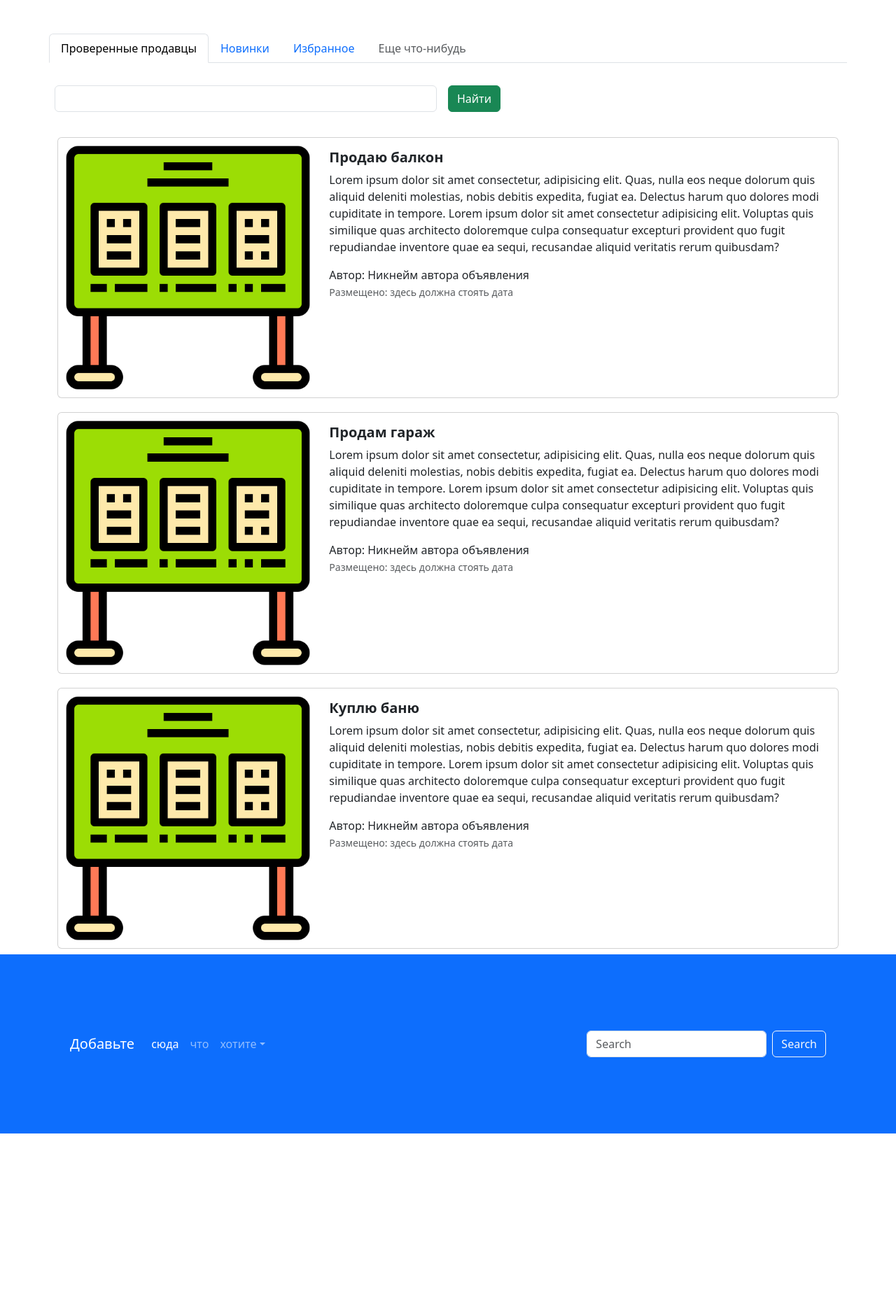
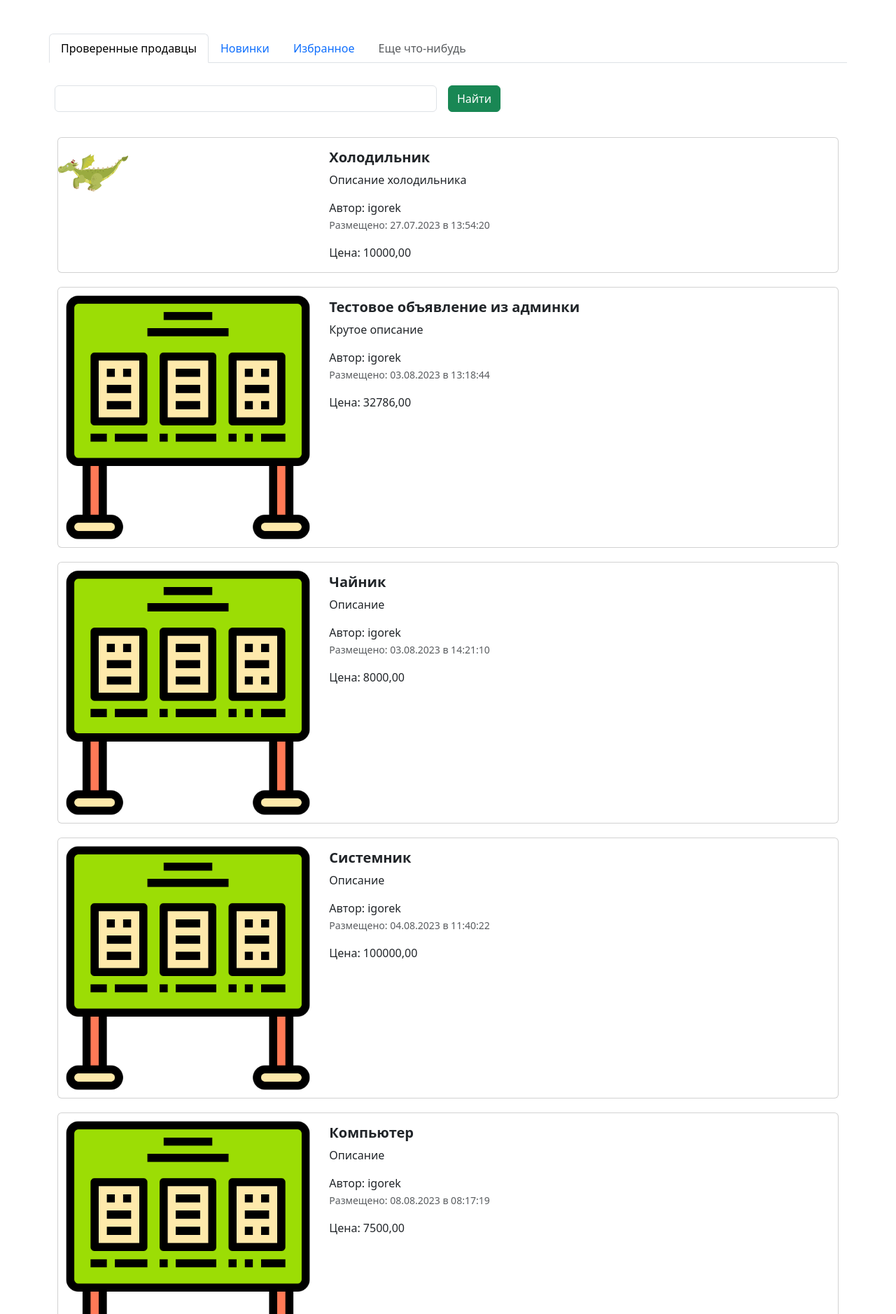
Before and after one commit to Airbus-a320/4_Modul_Igor_khozov, a Django app: page / in a window 1280 px wide. Shown: the part 700-2578 px from the top of the page at 70% size. Before the commit the page ends 2320 px from the top, so only its background shows below. Run offline with Django 4.2, Linux system fonts and the light colour scheme; data comes from the database, SQL or seed files in the repository; both versions use the stored data as it was after the commit; some libraries are stand-ins or nearby versions.

Commit message:
9 занятие

```diff
--- a/advertisment/advertisment/settings.py
+++ b/advertisment/advertisment/settings.py
@@ -125,3 +125,8 @@ STATICFILES_DIRS=[
 # https://docs.djangoproject.com/en/4.2/ref/settings/#default-auto-field
 
 DEFAULT_AUTO_FIELD = 'django.db.models.BigAutoField'
+
+#Media config
+
+MEDIA_ROOT = Path.joinpath(BASE_DIR,'media/')
+MEDIA_URL = 'media/'
--- a/advertisment/advertisment/urls.py
+++ b/advertisment/advertisment/urls.py
@@ -16,9 +16,13 @@ Including another URLconf
 """
 from django.contrib import admin
 from django.urls import path, include
+from django.conf import settings
+from django.conf.urls.static import static
 
 urlpatterns = [
     path('admin/', admin.site.urls),
     path('', include('app_advertisment.urls')),
     path('lesson_4', include('app_lesson_4.urls')),
 ]
+if settings. DEBUG:
+    urlpatterns += static(settings.MEDIA_URL, document_root=settings.MEDIA_ROOT)
--- a/advertisment/app_advertisment/admin.py
+++ b/advertisment/app_advertisment/admin.py
@@ -4,10 +4,11 @@ from .models import Advertisement
 # Register your models here.
 
 class AdvertisementAdmin(admin.ModelAdmin):
-    list_display = ['id', 'title', 'description', 'price', 'created_date','updated_date', 'auction']
+    list_display = ['id', 'title', 'description', 'price', 'created_date','updated_date','html_image', 'auction']
     list_filter = ['auction', 'created_at']
     actions = ['make_auction_as_false', 'make_auction_as_true']
     search_fields = ['title']
+
 
     @admin.action(description='Убрать возможность торга')
     def make_auction_as_false(self, request, queryset):
--- a/advertisment/app_advertisment/models.py
+++ b/advertisment/app_advertisment/models.py
@@ -2,8 +2,9 @@ from django.db import models
 from django.contrib import admin
 from django.utils.html import format_html
 from django.utils import timezone
+from django.contrib.auth import get_user_model
 
-
+User= get_user_model()
 class Advertisement(models.Model):
     title = models.CharField('Заголовок', max_length=128)
     description = models.TextField('Описание')
@@ -12,6 +13,8 @@ class Advertisement(models.Model):
     auction = models.BooleanField('Торг', help_text='Отъметьте, если торг уместен')
     created_at = models.DateTimeField('Дата и время создания', auto_now_add=True)
     updated_at = models.DateTimeField('Дата и время изменения', auto_now=True)
+    user= models.ForeignKey (User, verbose_name='Пользователь', on_delete=models.CASCADE)
+    image= models.ImageField('Изображение',upload_to='advertisements/')
 
     @admin.display(description='Дата создания')
     def created_date(self):
@@ -31,6 +34,13 @@ class Advertisement(models.Model):
             )
         return self.updated_at.strftime('%d.%m.%Y в %H:%M:%S')
 
+    @admin.display(description='Фотография')
+    def html_image(self):
+        if self.image:
+            return format_html(
+                '<img src="{url}" style="max-width: 80px; max-height: 80px;"', url=self.image.url
+            )
+
     def __str__(self):
         return f"Advertisement(id={self.id}, title={self.title}, price={self.price})"
 
--- a/advertisment/app_advertisment/views.py
+++ b/advertisment/app_advertisment/views.py
@@ -1,8 +1,9 @@
 from django.shortcuts import render
-from django.http import HttpResponse
-
+from .models import Advertisement
 
 def index(request):
-    return render(request, 'index.html')
+    advertisements = Advertisement.objects.all()
+    context={'advertisements': advertisements}
+    return render(request, 'index.html', context)
 def top_sellers(request):
     return render (request,'top-sellers.html')
--- a/advertisment/templates/index.html
+++ b/advertisment/templates/index.html
@@ -97,119 +97,32 @@
       </div>
     </form>
   </div>
+  {% for adv in advertisements %}
   <div class="col">
     <div class="card mb-2" style="max-width: 1200px; margin-top: 20px;">
       <div class="row g-0">
         <div class="col-md-4">
           <a href="advertisement.html" class="nav-link">
-            <img src="{% static 'img/123.png'%}" class="img-fluid rounded-start" alt="Card title">
+            <img src="{%if adv.image%} {{adv.image.url}} {%else%} {{'static/img/123.png'}} {%endif%}" class="img-fluid rounded-start" alt="Card title">
           </a>
         </div>
         <div class="col-md-8">
           <div class="card-body">
             <h5 class="card-title">
-              <a href="advertisement.html" class="nav-link"><strong>Продаю балкон</strong></a>
+              <a href="advertisement.html" class="nav-link"><strong>{{adv.title}}</strong></a>
             </h5>
             <a href="advertisement.html" class="nav-link">
               <p class="card-text">
-                Lorem ipsum dolor sit amet consectetur, adipisicing elit. Quas, nulla eos neque dolorum quis aliquid
-                deleniti molestias, nobis debitis expedita, fugiat ea. Delectus harum quo dolores modi cupiditate in
-                tempore. Lorem ipsum dolor sit amet consectetur adipisicing elit. Voluptas quis similique quas
-                architecto doloremque culpa consequatur excepturi provident quo fugit repudiandae inventore quae ea
-                sequi, recusandae aliquid veritatis rerum quibusdam?
+                {{adv.description}}
               </p>
-              <span>Автор: Никнейм автора объявления</span>
-              <p class="card-text"><small class="text-muted">Размещено: здесь должна стоять дата</small></p>
+              <span>Автор: {{adv.user}} </span>
+              <p class="card-text"><small class="text-muted">Размещено: {{adv.created_date}}</small></p>
+              <span>Цена: {{adv.price}} </span>
             </a>
           </div>
         </div>
       </div>
     </div>
-    <div class="card mb-2" style="max-width: 1200px; margin-top: 20px;">
-      <div class="row g-0">
-        <div class="col-md-4">
-          <a href="advertisement.html" class="nav-link">
-            <img src="{% static 'img/123.png'%}" class="img-fluid rounded-start" alt="Card title">
-          </a>
-        </div>
-        <div class="col-md-8">
-          <div class="card-body">
-            <h5 class="card-title">
-              <a href="advertisement.html" class="nav-link"><strong>Продам гараж</strong></a>
-            </h5>
-            <a href="advertisement.html" class="nav-link">
-              <p class="card-text">
-                Lorem ipsum dolor sit amet consectetur, adipisicing elit. Quas, nulla eos neque dolorum quis aliquid
-                deleniti molestias, nobis debitis expedita, fugiat ea. Delectus harum quo dolores modi cupiditate in
-                tempore. Lorem ipsum dolor sit amet consectetur adipisicing elit. Voluptas quis similique quas
-                architecto doloremque culpa consequatur excepturi provident quo fugit repudiandae inventore quae ea
-                sequi, recusandae aliquid veritatis rerum quibusdam?
-              </p>
-              <span>Автор: Никнейм автора объявления</span>
-              <p class="card-text"><small class="text-muted">Размещено: здесь должна стоять дата</small></p>
-            </a>
-          </div>
-        </div>
-      </div>
-    </div>
-    <div class="card mb-2" style="max-width: 1200px; margin-top: 20px;">
-      <div class="row g-0">
-        <div class="col-md-4">
-          <a href="advertisement.html" class="nav-link">
-            <img src="{% static 'img/123.png'%}" class="img-fluid rounded-start" alt="Card title">
-          </a>
-        </div>
-        <div class="col-md-8">
-          <div class="card-body">
-            <h5 class="card-title">
-              <a href="advertisement.html" class="nav-link"><strong>Куплю баню</strong></a>
-            </h5>
-            <a href="advertisement.html" class="nav-link">
-              <p class="card-text">
-                Lorem ipsum dolor sit amet consectetur, adipisicing elit. Quas, nulla eos neque dolorum quis aliquid
-                deleniti molestias, nobis debitis expedita, fugiat ea. Delectus harum quo dolores modi cupiditate in
-                tempore. Lorem ipsum dolor sit amet consectetur adipisicing elit. Voluptas quis similique quas
-                architecto doloremque culpa consequatur excepturi provident quo fugit repudiandae inventore quae ea
-                sequi, recusandae aliquid veritatis rerum quibusdam?
-              </p>
-              <span>Автор: Никнейм автора объявления</span>
-              <p class="card-text"><small class="text-muted">Размещено: здесь должна стоять дата</small></p>
-            </a>
-          </div>
-        </div>
-      </div>
-    </div>
-  </div>
-</div>
-<footer style="padding: 100px;" class="bg-primary">
-  <nav class="navbar navbar-expand-sm navbar-dark">
-    <a class="navbar-brand" href="#">Добавьте</a>
-    <button class="navbar-toggler d-lg-none" type="button" data-bs-toggle="collapse"
-            data-bs-target="#collapsibleNavId" aria-controls="collapsibleNavId" aria-expanded="false"
-            aria-label="Toggle navigation"></button>
-    <div class="collapse navbar-collapse" id="collapsibleNavId">
-      <ul class="navbar-nav me-auto mt-2 mt-lg-0">
-        <li class="nav-item">
-          <a class="nav-link active" href="#" aria-current="page">сюда<span
-                  class="visually-hidden">(current)</span></a>
-        </li>
-        <li class="nav-item">
-          <a class="nav-link" href="#">что</a>
-        </li>
-        <li class="nav-item dropdown">
-          <a class="nav-link dropdown-toggle" href="#" id="dropdownId" data-bs-toggle="dropdown" aria-haspopup="true"
-             aria-expanded="false">хотите</a>
-          <div class="dropdown-menu" aria-labelledby="dropdownId">
-            <a class="dropdown-item" href="#">например</a>
-            <a class="dropdown-item" href="#">ссылки на социальные сети</a>
-          </div>
-        </li>
-      </ul>
-      <form class="d-flex my-2 my-lg-0">
-        <input class="form-control me-sm-2" type="text" placeholder="Search">
-        <button class="btn btn-outline-light my-2 my-sm-0" type="submit">Search</button>
-      </form>
-    </div>
-  </nav>
+    {%endfor%}
 </footer>
 {% endblock %}
```
Also changed, not shown: advertisment/app_advertisment/migrations/0005_advertisement_user.py (added), advertisment/app_advertisment/migrations/0006_advertisement_image.py (added), advertisment/db.sqlite3, advertisment/media/advertisements/dragon.png (added), advertisment/media/advertisements/knight.png (added).
